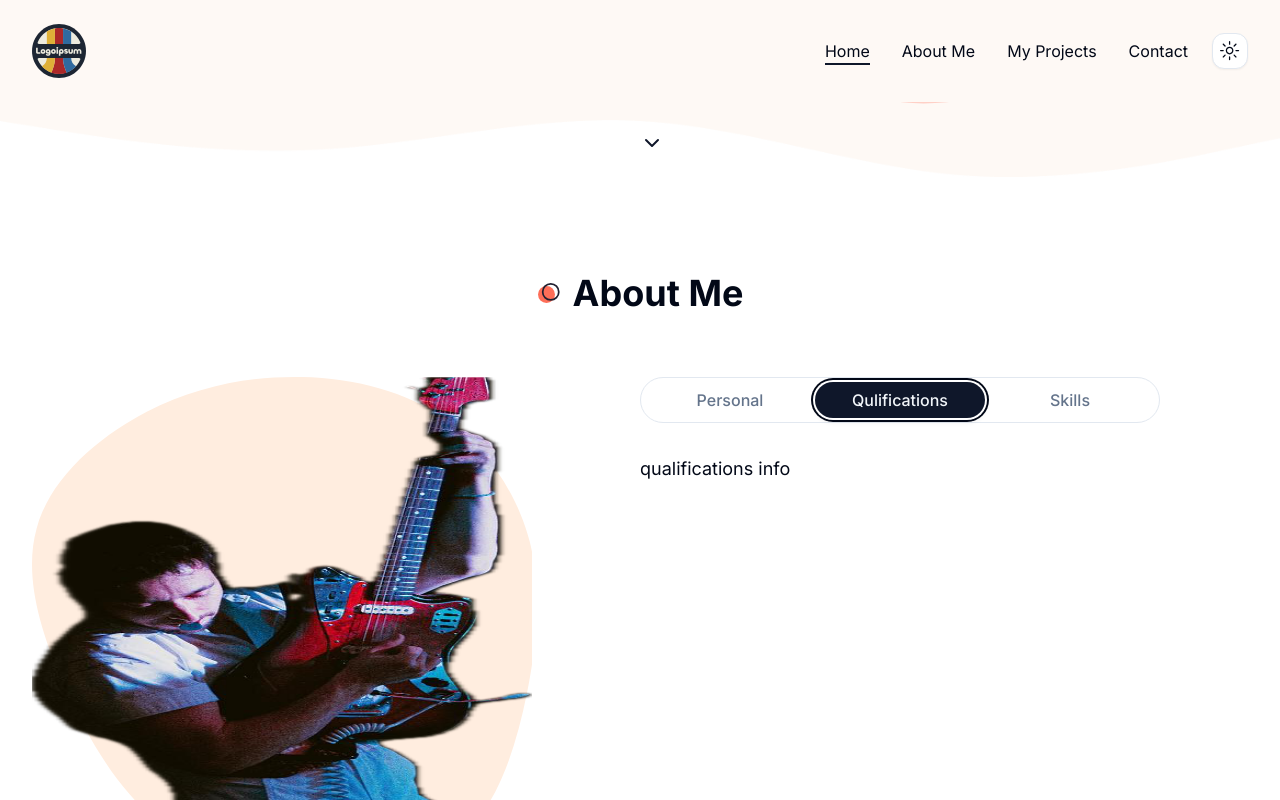
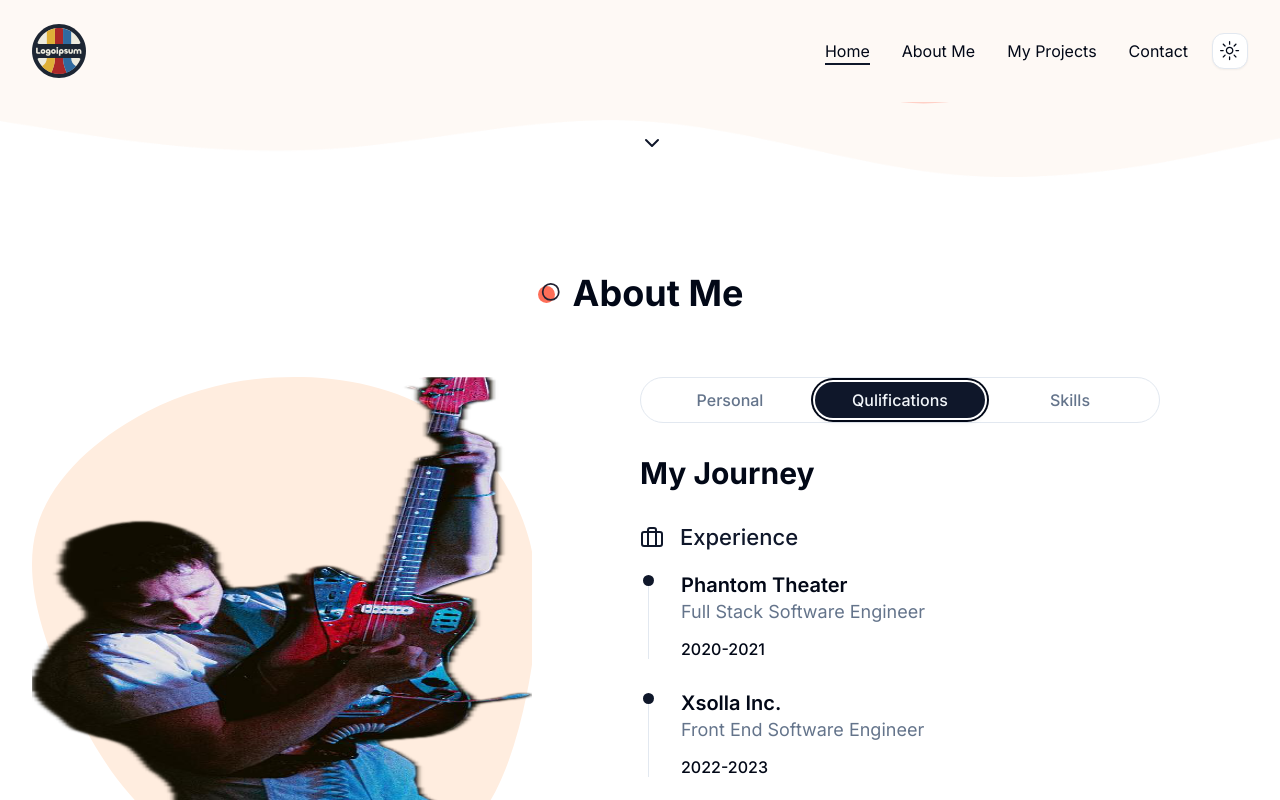
Before and after one commit to bchussid/portfolio, a Next.js app: page / in a window 1280 px wide. Both pictures are taken after a click on the tab "Qulifications". Shown: the part 597-1397 px from the top of the page. Built offline with nearby package versions, Linux system fonts and the light colour scheme.

Commit message:
add/about me tabs (qual, skills)

```diff
--- a/src/components/About.tsx
+++ b/src/components/About.tsx
@@ -163,7 +163,10 @@
                     {/* icons */}
                     <div className="grid xl:grid-cols-2 gap-4 mb-12">
                       {infoData.map((item, index) => (
-                        <div className="flex items-center gap-x-4 mx-auto xl:mx-0" key={index}>
+                        <div
+                          className="flex items-center gap-x-4 mx-auto xl:mx-0"
+                          key={index}
+                        >
                           <div className="text-primary">{item.icon}</div>
                           <div>{item.text}</div>
                         </div>
@@ -171,10 +174,79 @@
                     </div>
                   </div>
                 </TabsContent>
+                {/* qualifications */}
                 <TabsContent value="qualifications">
-                  qualifications info
+                  <div>
+                    <h3 className="h3 mb-8 text-center xl:text-left">
+                      My Journey
+                    </h3>
+                    {/* experience & education wrapper */}
+                    <div className="">
+                      {/* experience */}
+                      <div className="flex gap-x-4 items-center text-[22px] text-primary mb-6">
+                        <Briefcase />
+                        <h4 className="capitalize font-medium">
+                          {getData(qualificationData, "experience")?.title}
+                        </h4>
+                      </div>
+                      {/* list */}
+                      <div className="flex flex-col gap-y-8 ">
+                        {getData(qualificationData, "experience").data.map(
+                          (
+                            item: {
+                              employer: string;
+                              position: string;
+                              years: string;
+                            },
+                            index: number
+                          ) => {
+                            const { employer, position, years } = item;
+                            return (
+                              <div className="flex gap-x-8 group" key={index}>
+                                <div className="h-[84px] w-[1px] bg-border relative ml-2">
+                                  <div className="w-[11px] h-[11px] rounded-full bg-primary absolute -left-[5px] group-hover:translate-y-[84px] transition-all duration-500"></div>
+                                </div>
+                                <div>
+                                  <div className="font-semibold text-xl leading-none mb-2">
+                                    {employer}
+                                  </div>
+                                  <div className="text-lg leading-none text-muted-foreground mb-4">
+                                    {position}
+                                  </div>
+                                  <div className="text-base font-medium">
+                                    {years}
+                                  </div>
+                                </div>
+                              </div>
+                            );
+                          }
+                        )}
+                      </div>
+                      {/* education */}
+                      <div>education</div>
+                    </div>
+                  </div>
                 </TabsContent>
-                <TabsContent value="skills">skills info</TabsContent>
+                {/* skills */}
+                <TabsContent value="skills">
+                  <div className="text-center xl:text-left">
+                    <h3 className="h3 mb-8">Tools I use</h3>
+                    <div className="mb-16">
+                      <h4 className="text-xl font-semibold mb-2">Skills</h4>
+                      <div className="border-b border-border mb-4"></div>
+                      {/* skills list */}
+                      <div>
+                        {getData(skillData, "skills")?.data.map(
+                          (item: { name: string }, index: number) => (
+                            <div className="w-2/4 text-center xl:text-left mx-auto xl:mx-0" key={index}>
+                              <div className="font-medium">{item.name}</div>
+                              </div>
+                          )
+                        )}
+                      </div>
+                    </div>
+                  </div>
+                </TabsContent>
               </div>
             </Tabs>
           </div>
```
